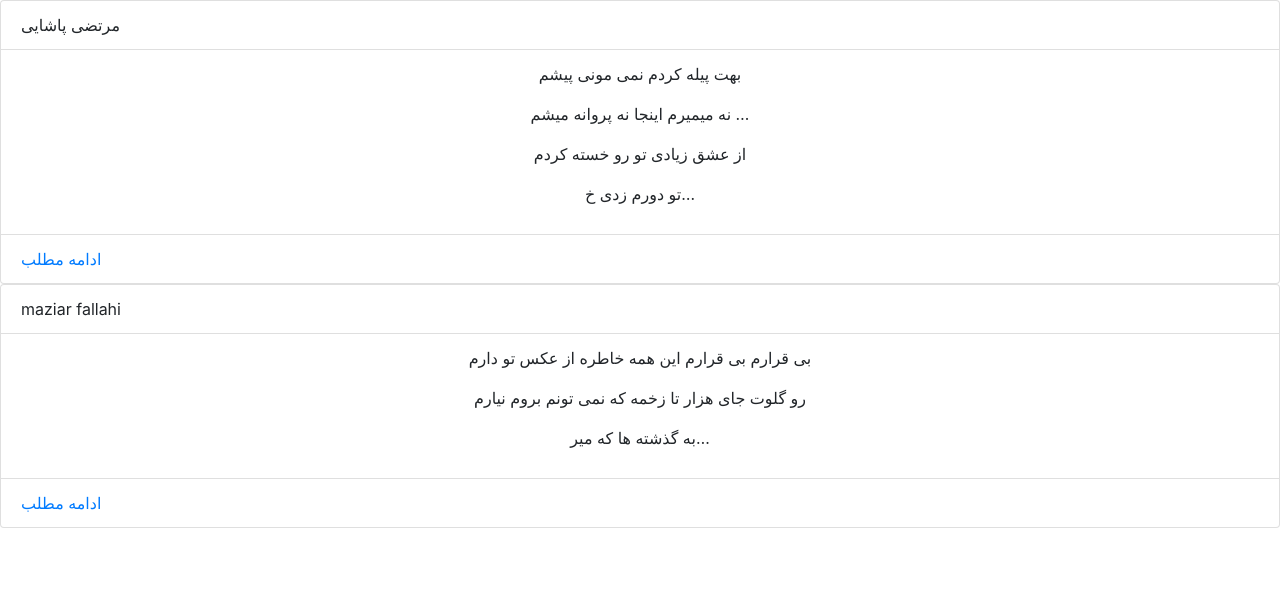
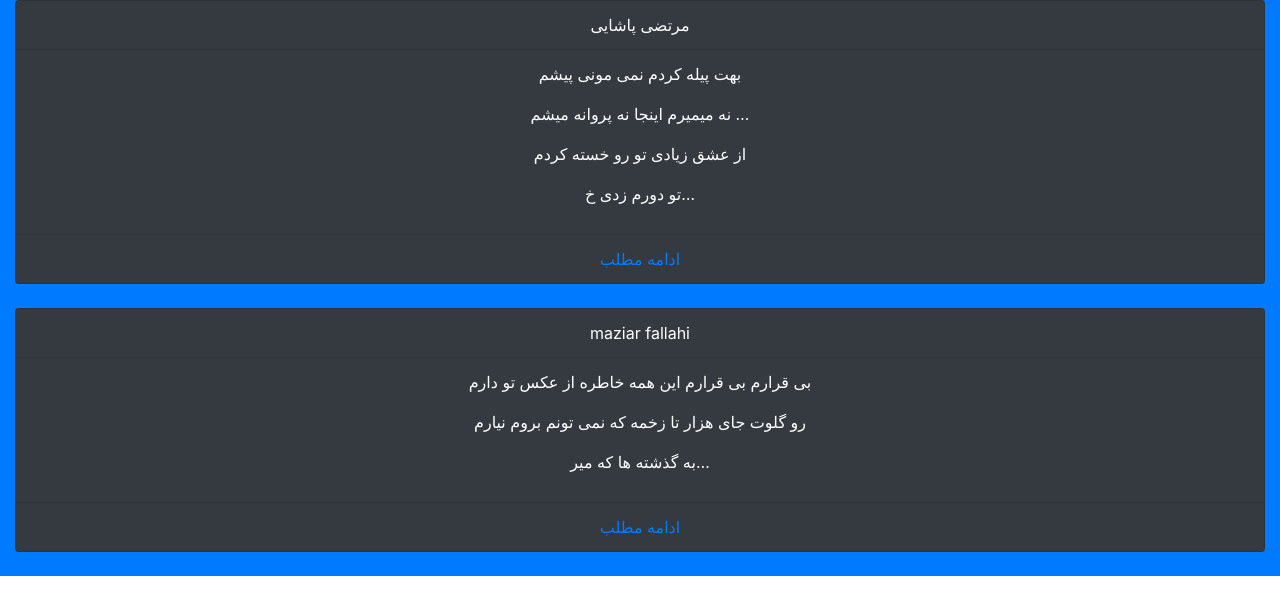
Before and after one commit to shkamir/music_web_app, a Django app: page / in a window 1280 px wide. Shown: the top 615 px of the page. Run offline with Django 3.2, Linux system fonts and the light colour scheme; data comes from the database, SQL or seed files in the repository; some libraries are stand-ins or nearby versions.

Commit message:
made index.html look a little better

```diff
--- a/music/templates/main/index.html
+++ b/music/templates/main/index.html
@@ -10,13 +10,16 @@
 </head>
 <body>
 {% block content %}
+<div class="container-fluid bg-primary">
 {% for ahang in ahangha %}
-<ul class="list-group">
-    <li class="list-group-item">{{ahang.author}}</li>
-    <li class="list-group-item">{{ahang.description|safe|truncatechars_html:120}}</li>
-  <li class="list-group-item"><a href="{{ahang.get_absolute_url}}"> ادامه مطلب </a></li>
+<ul class="list-group text-secondry">
+    <li class="list-group-item text-center text-white bg-dark">{{ahang.author}}</li>
+    <li class="list-group-item text-center text-white bg-dark">{{ahang.description|safe|truncatechars_html:120}}</li>
+    <li class="list-group-item text-center text-white bg-dark"><a href="{{ahang.get_absolute_url}}"> ادامه مطلب </a></li>
 </ul>
+<br />
 {% endfor %}
+</div>
 {% endblock %}
 </body>
 </html>
```
